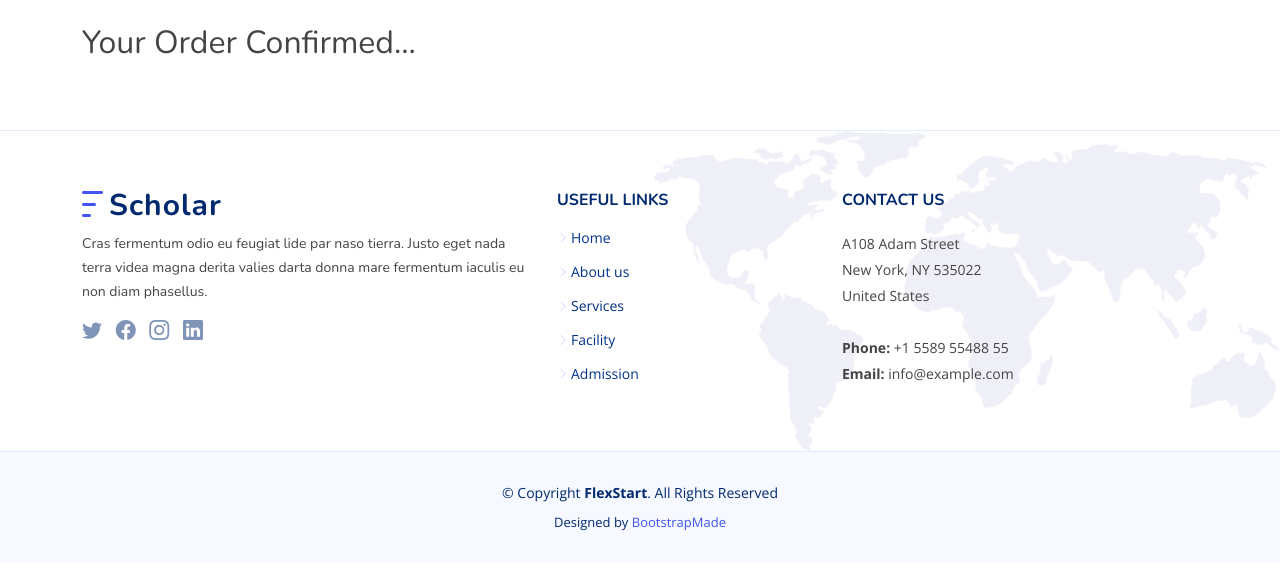
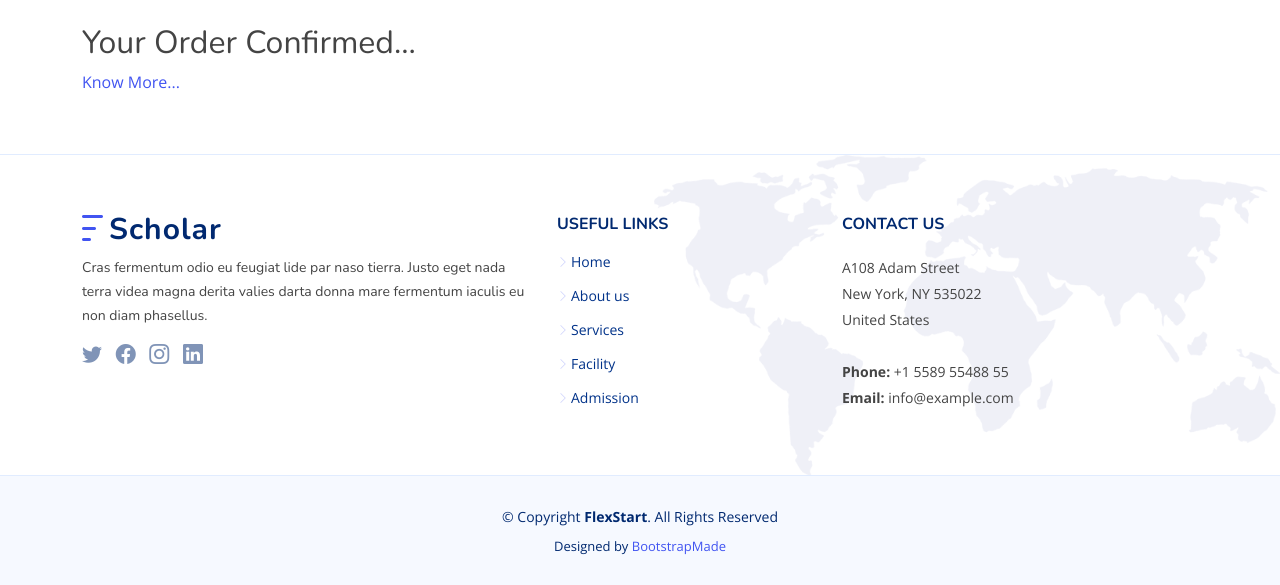
Before and after one commit to shihabsaleem/school-store, a Django app: page /success/ in a window 1280 px wide. Shown: the part 84-669 px from the top of the page. Run offline with Django 4.2, Linux system fonts and the light colour scheme; data comes from the database, SQL or seed files in the repository; some libraries are stand-ins or nearby versions.

Commit message:
form basics

```diff
--- a/school_store/Templates/success.html
+++ b/school_store/Templates/success.html
@@ -13,6 +13,7 @@ Scholar
 <section>
     <div class="container mt-5">
         <h2>Your Order Confirmed...</h2>
+        <a href="{% url 'homepage:home' %}">Know More...</a>
     </div>
 </section>
 {% endblock %}
```
